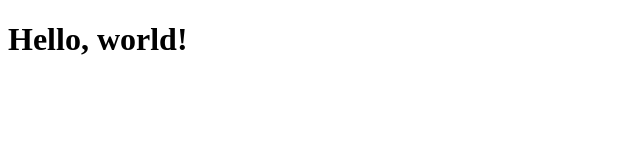
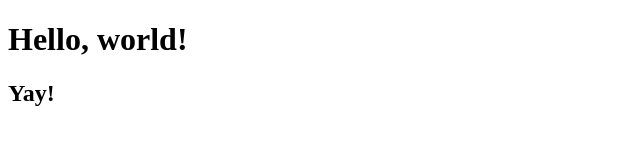
Before and after one commit to d33pgill/d33pgill, a plain HTML site: page index.html in a window 1280 px wide. Shown: the full height of the page, 0-640 px from the left. Drawn offline with Linux system fonts and the light colour scheme.

Commit message:
added h2

```diff
--- a/index.html
+++ b/index.html
@@ -7,5 +7,6 @@
   </head>
   <body>
     <h1>Hello, world!</h1>
+    <h2>Yay!</h2>
   </body>
 </html>
```
